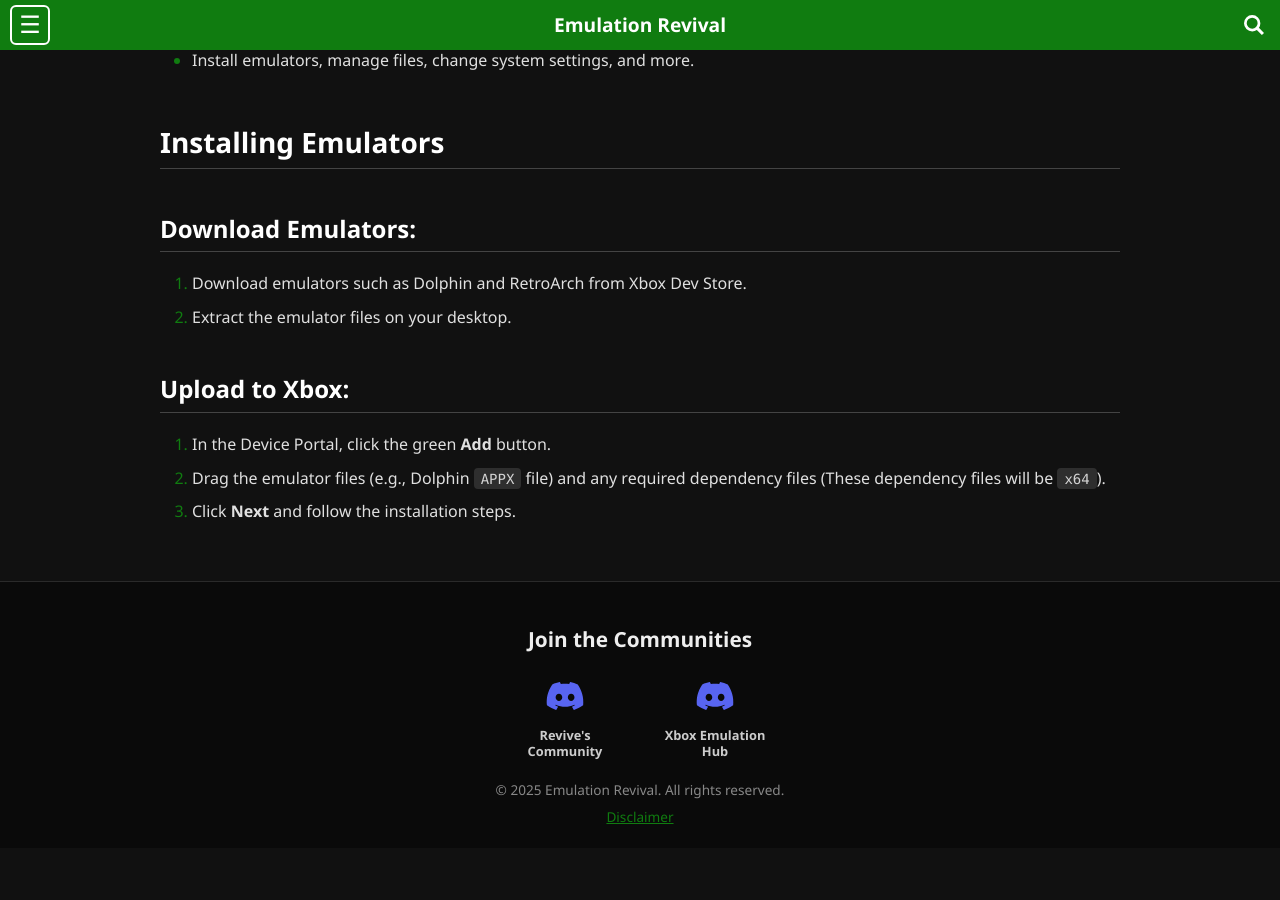
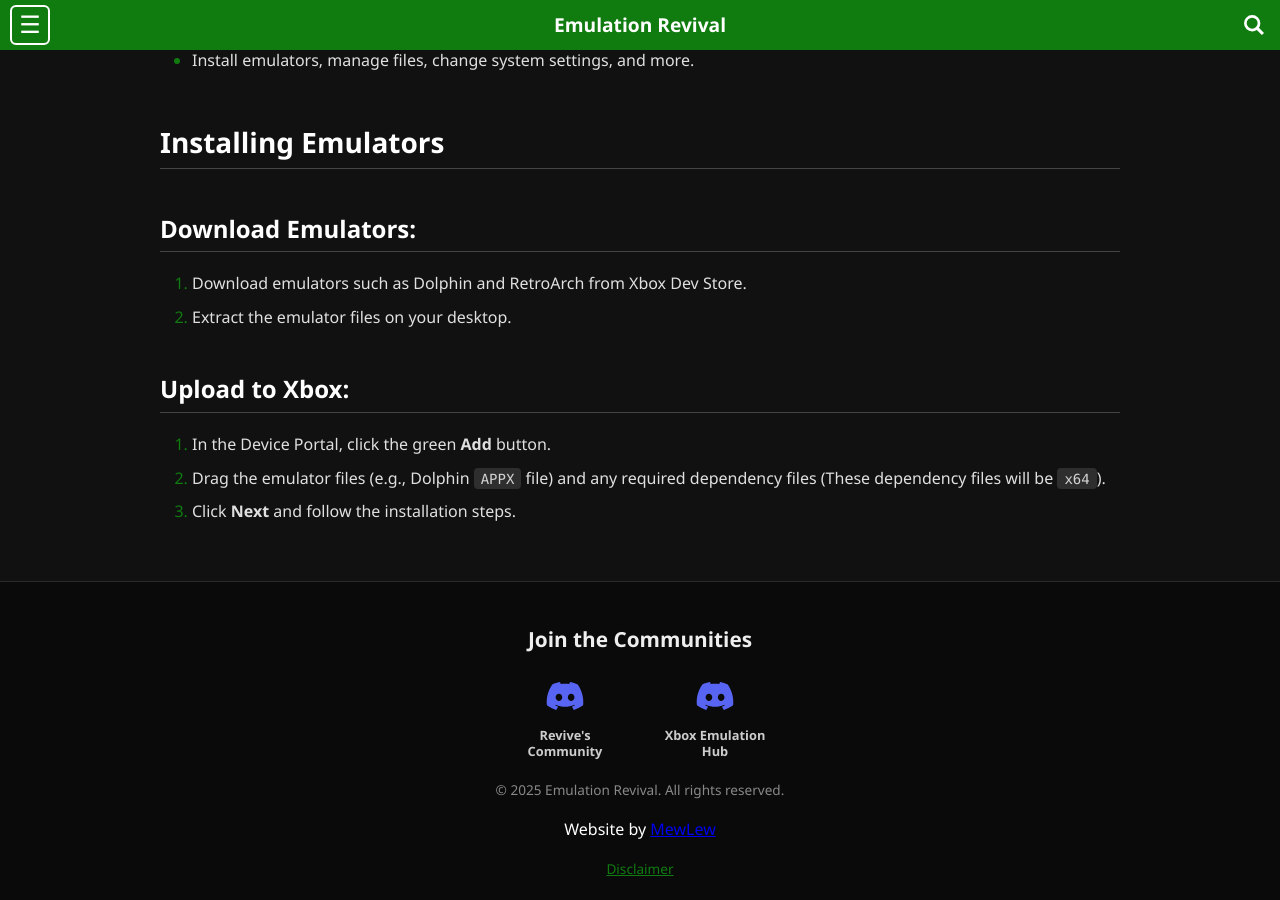
Before and after one commit to EmulationRevival/emulationrevival.github.io, a Jekyll site: the page built from guides/devmode.md, in a window 1280 px wide and 900 px high, scrolled down 4351 px. Built offline with Jekyll 4.4.1, drawn with Linux system fonts in a browser that asks for light colours; before the commit the page ends 5199 px from its top, so only the background shows below that.

Commit message:
Update template.html

```diff
--- a/_layouts/template.html
+++ b/_layouts/template.html
@@ -82,6 +82,7 @@
     </div>
   </div>
   <p class="copyright">© 2025 Emulation Revival. All rights reserved.</p>
+  <p class="credit">Website by <a href="https://github.com/Mew-Lew">MewLew</a></p>
   <p class="disclaimer-link-wrapper">
     <a href="{% link disclaimer.html %}" target="_blank" rel="noopener noreferrer">Disclaimer</a>
   </p>
```
